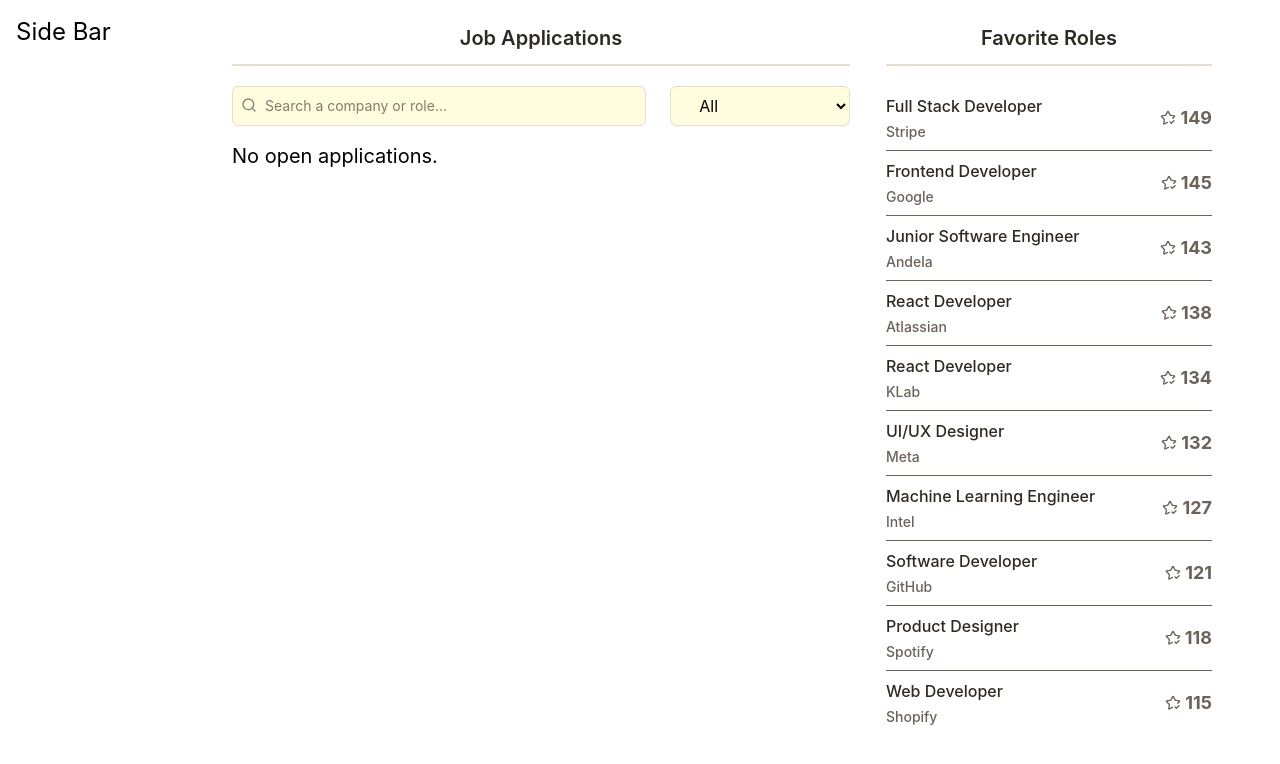
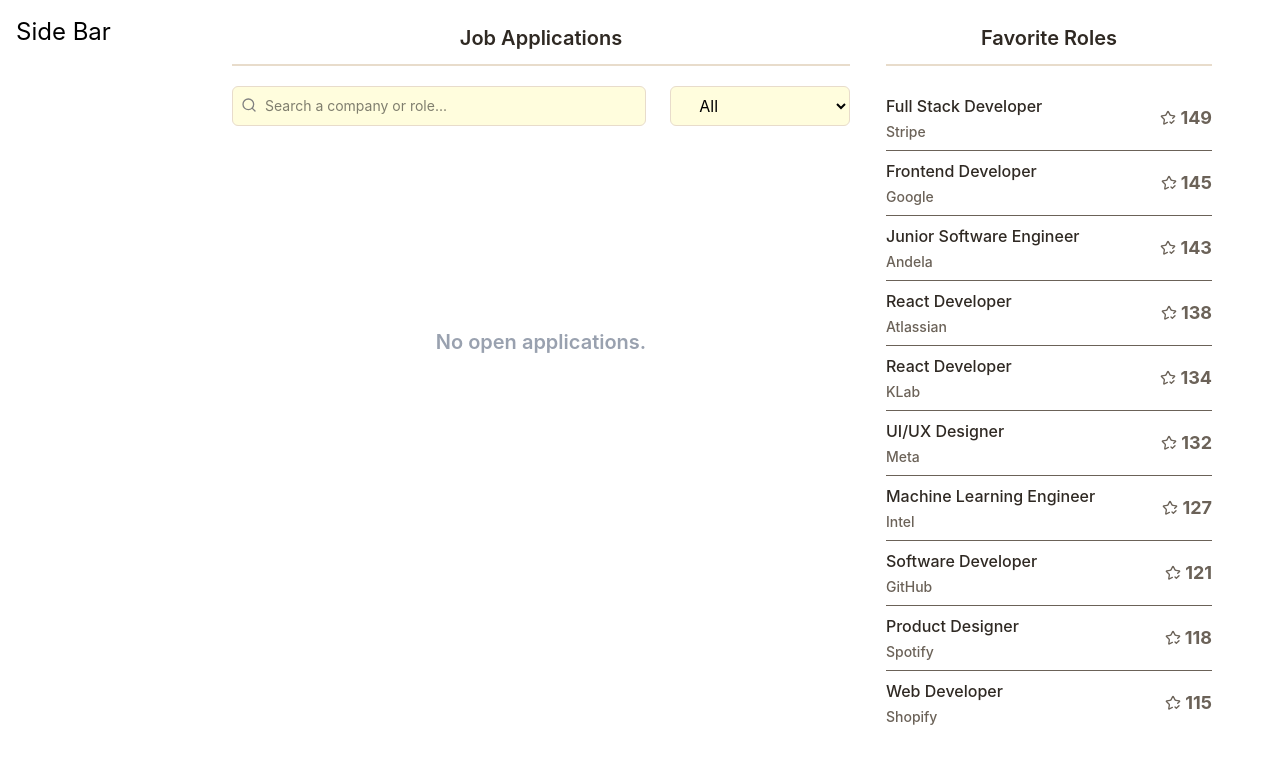
Before and after one commit to BrunoxCodes/Job_Application_Dashboard_V2, a React (Vite) app in the folder Job_Application_Dashboard/: page / in a window 1280 px wide. Shown: the top 764 px of the page. Built offline with nearby package versions, Linux system fonts and the light colour scheme.

Commit message:
feature:filters-feature - added styles for empty results containers for applications and favorite applications

```diff
--- a/Job_Application_Dashboard/src/config_DB/components/Job_Applications/Favorites_roles_section.tsx
+++ b/Job_Application_Dashboard/src/config_DB/components/Job_Applications/Favorites_roles_section.tsx
@@ -39,7 +39,9 @@ const FavoritesRoles = () => {
             ))
             .slice(0, 10)
         ) : (
-          <p className="text-xl text-mute">No Favorite Roles.</p>
+          <p className="w-full h-100 flex items-center justify-center text-xl text-gray-400 font-semibold">
+            No Favorite Roles.
+          </p>
         )}
       </div>
     </div>
--- a/Job_Application_Dashboard/src/config_DB/components/Job_Applications/Results_component.tsx
+++ b/Job_Application_Dashboard/src/config_DB/components/Job_Applications/Results_component.tsx
@@ -32,7 +32,9 @@ const ResultsComponent = ({ applications }: ResultsProps) => {
           ))
           .slice(0, 10)
       ) : (
-        <p className="text-xl text-mute">No open applications.</p>
+        <p className="w-full h-100 flex items-center justify-center text-xl text-gray-400 font-semibold">
+          No open applications.
+        </p>
       )}
     </div>
   );
```
